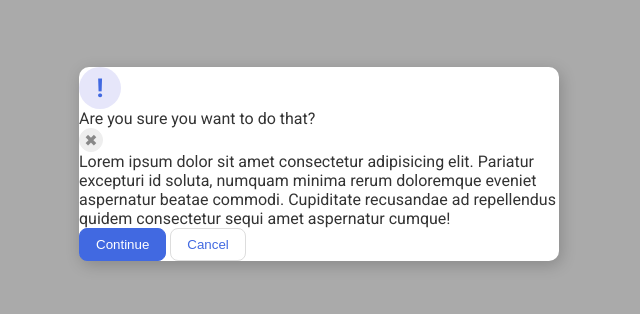
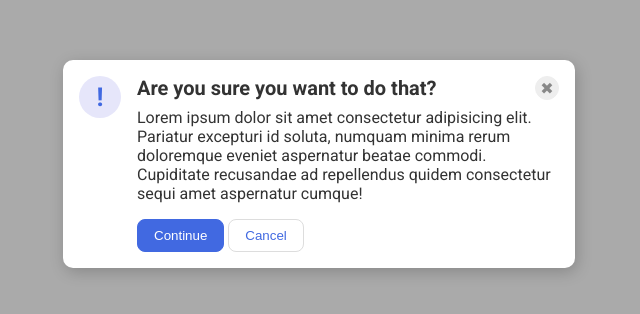
Before and after one commit to roaayala/the-foundations, a plain HTML site: page 013-flexbox-foundations/005-flex-modal/index.html in a window 1280 px wide. Shown: the part 236-550 px from the top of the page, without its empty margins (321-961 px from the left). Drawn offline with Linux system fonts and the light colour scheme.

Commit message:
flex-modal: done

```diff
--- a/013-flexbox-foundations/005-flex-modal/index.html
+++ b/013-flexbox-foundations/005-flex-modal/index.html
@@ -9,17 +9,28 @@
 	</head>
 	<body>
 		<div class="modal">
+			<div class="left-row">
 				<div class="icon">!</div>
+			</div>
+
+			<div class="right-row">
+				<div class="top">
 					<div class="header">Are you sure you want to do that?</div>
 					<button class="close-button">✖</button>
+				</div>
+
 				<div class="text">
 					Lorem ipsum dolor sit amet consectetur adipisicing elit. Pariatur
-				excepturi id soluta, numquam minima rerum doloremque eveniet aspernatur
-				beatae commodi. Cupiditate recusandae ad repellendus quidem consectetur
-				sequi amet aspernatur cumque!
+					excepturi id soluta, numquam minima rerum doloremque eveniet
+					aspernatur beatae commodi. Cupiditate recusandae ad repellendus quidem
+					consectetur sequi amet aspernatur cumque!
 				</div>
+
+				<div class="bottom">
 					<button class="continue">Continue</button>
 					<button class="cancel">Cancel</button>
 				</div>
+			</div>
+		</div>
 	</body>
 </html>
--- a/013-flexbox-foundations/005-flex-modal/style.css
+++ b/013-flexbox-foundations/005-flex-modal/style.css
@@ -68,3 +68,31 @@ button.cancel {
 	border: 1px solid #ddd;
 	color: royalblue;
 }
+
+/* edit here */
+.modal {
+	padding: 16px;
+	display: flex;
+	gap: 16px;
+}
+
+/* .right-row {
+	display: flex;
+	flex-direction: column;
+	gap: 16px;
+} */
+
+.top {
+	display: flex;
+	justify-content: space-between;
+}
+
+.header {
+	font-size: 20px;
+	font-weight: bold;
+	margin-bottom: 8px;
+}
+
+.text {
+	margin-bottom: 16px;
+}
```
Lines whose indentation alone changed are shown as unchanged.
